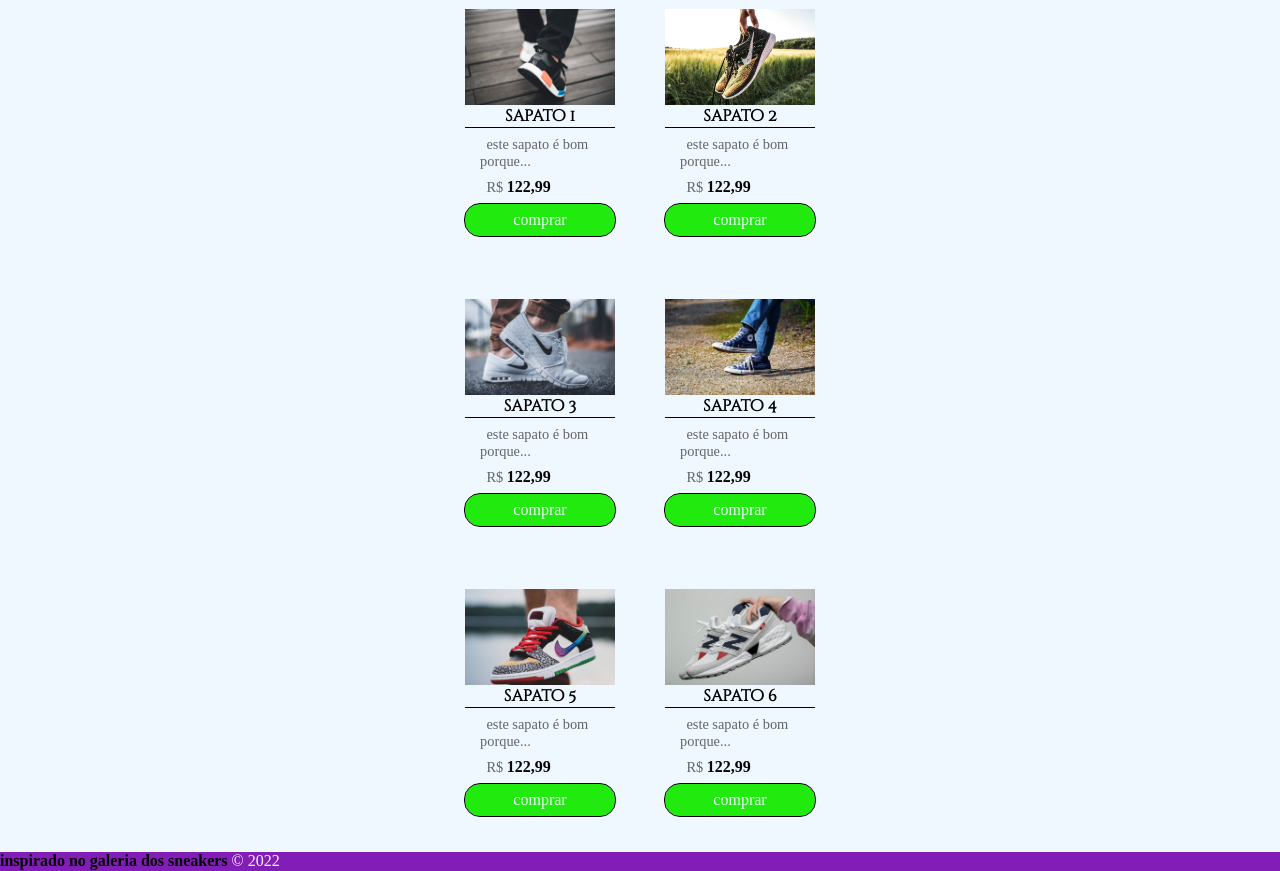
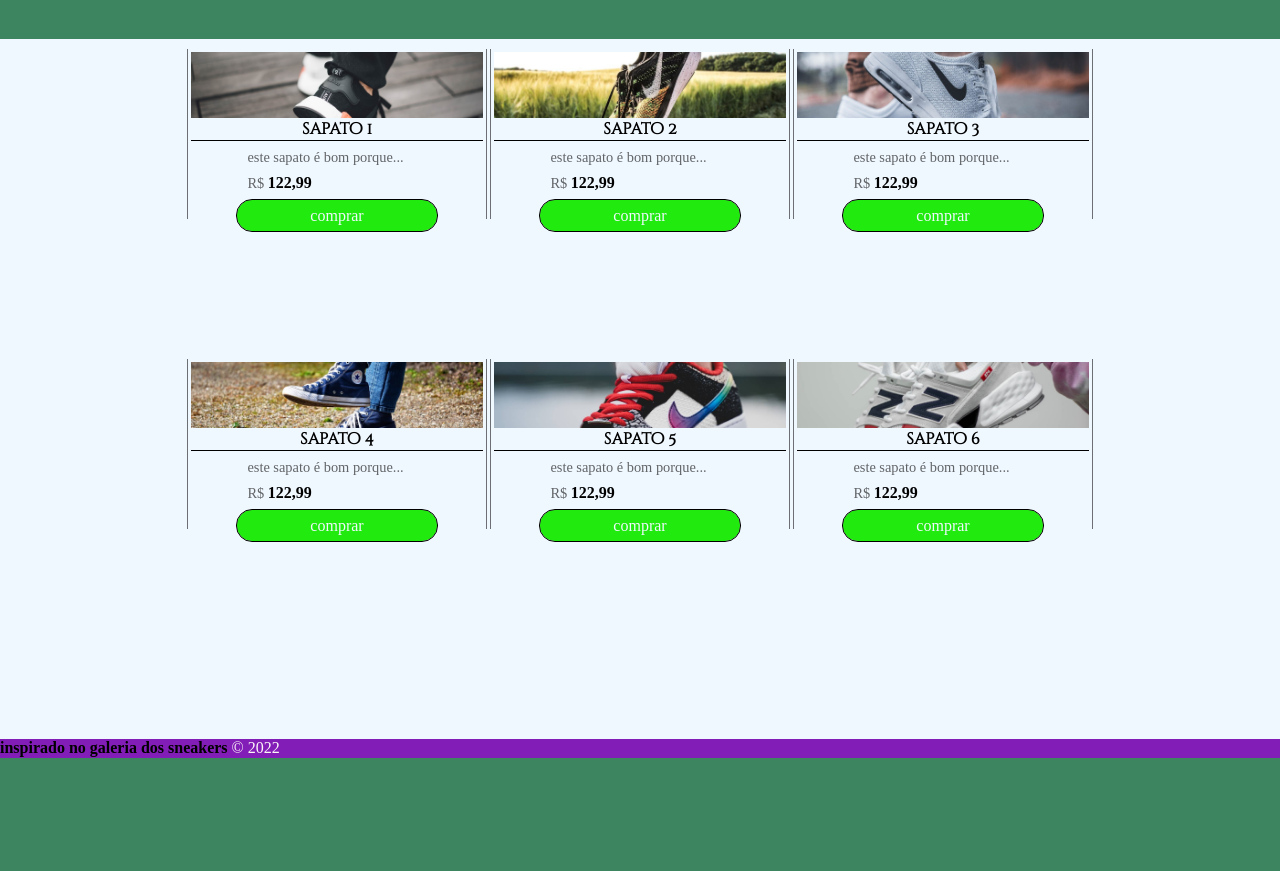
Before and after one commit to FranciscoEduardo190/loja-bacana-mediaquery.io, a plain HTML site: page index.html in a window 1280 px wide. Shown: the part 73-944 px from the top of the page. After the commit the page ends 831 px from the top, so only its background shows below. Drawn offline with Linux system fonts and the light colour scheme.

Commit message:
beta
media query

```diff
--- a/css/md.css
+++ b/css/md.css
@@ -1,23 +1,96 @@
- @charset "UTF-8"
- /* Extra small devices (phones, 600px and down) */
+ @charset "UTF-8";
 
  /* Small devices (portrait tablets and large phones, 600px and up) */
  @media only screen and (min-width: 600px) {
-.p-c{
-   grid-template-columns: 20vw 20vw ;
-}
+    body{ background-color:#3D8561;
+      margin: 0px;
+      padding: 0px;
+   }
+   .container{
+      height: 700px;
+      margin-top: 40px;
+
+
+   }
+   .p-c{
+      grid-template-columns: 20vw 20vw 20vw;
+      padding: 10px;
+      height: 500px;
+      margin: auto;
+      gap: 47px;
+
+   }
+   .card{
+      height: 300px;
+      width: 150px;
+
+      border-left-width: 1px;
+      border-right-width: 1px;
+      border-top: 0px;
+      border-bottom: 0px;
+      border-style:solid;
+      padding: 3px;
+      border-color: rgba(0, 0, 0, 0.548);
+
+   }
+
+   .btn{
+      height:31px;
+   }
+   footer{
+      margin: auto;
+   }
  }
+
 
  /* Medium devices (landscape tablets, 768px and up) */
  @media only screen and (min-width: 768px) {
+ body{
+   background-color: #3D8561;
+ }
+ header{
+   width: 80vw;
+   border-bottom-left-radius: 40px;
+   border-bottom-right-radius: 40px;
+ }
+ .p-c{
+   grid-template-columns: 150px 150px 150xp;
+   align-self: center;
+   align-items: center;
+   align-content:space-between
+ }
+ .card{
+   height: 257px;
+
+   border-left-width: 1px;
+   border-right-width: 1px;
+   border-top: 0px;
+   border-bottom: 0px;
+   border-style:solid;
+   padding: 3px;
+   border-color: rgba(0, 0, 0, 0.548);
 
  }
+}
 
  /* Large devices (laptops/desktops, 992px and up) */
- @media only screen and (min-width: 992px)
- {}
+ @media only screen and (min-width: 992px) {
+   body{
+      background-color:#3D8561 ;
+      transition: .5s;
+   }
+   .card{
+      width: 300px;
+      height: 170px;
+   }
+.card > p {
+   margin-left: 50px;
+   font-size: .9rem;
+}
+   .btn{
 
- /* Extra large devices (large laptops and desktops, 1200px and up) */
- @media only screen and (min-width: 1200px) {
+      width: 200px;
+      margin: auto;
+   }
 
  }
--- a/css/style.css
+++ b/css/style.css
@@ -15,12 +15,12 @@ escurinho:#3D8561
     box-sizing: border-box;
 }
 html{
-    height: 100%;
     overflow-x: hidden;
 }
 
 body{
-    background-color:#F0F8FF;
+    background-color:#195080;
+
 }
 header{
 
@@ -37,22 +37,26 @@ header{
 .container{
     background-color:#F0F8Ff;
     height: 100%;
+
+
 }
 .p-c{
-
+   height: 900px;
     background-color: #F0F8FF;
     display: grid;
     grid-template-columns: 24vw 24vw;
-    gap: 50px;
+    gap: 29px;
     justify-content: center;
     grid-template-areas:
-    "content content"
-    "footer footer";
+    "content content";
     grid-template-columns: 150px 150px;
-    margin-top: 10px;
+    padding: 10px;
+    justify-items: center;
 }
+
+
 .card{
-    height: 30vh;
+    height: 200px;
      grid-area:'content';
 
 }
@@ -83,6 +87,7 @@ header{
     border-radius: 15px;
     text-align: center;
     display: block;
+    height: 17%;
 }
 .btn:hover{
     background-color: #138f08;
@@ -143,5 +148,4 @@ footer{
     margin-top: 23px;
     width: 100%;
     color: rgb(252, 246, 246);
-
 }
--- a/index.html
+++ b/index.html
@@ -22,7 +22,7 @@
      <main class="container">
 
 
-        <section class="p-c">
+        <section class="p-c" role="cell">
 
        <div class="card">
         <div class="product-image" id="img-1"></div>
```
